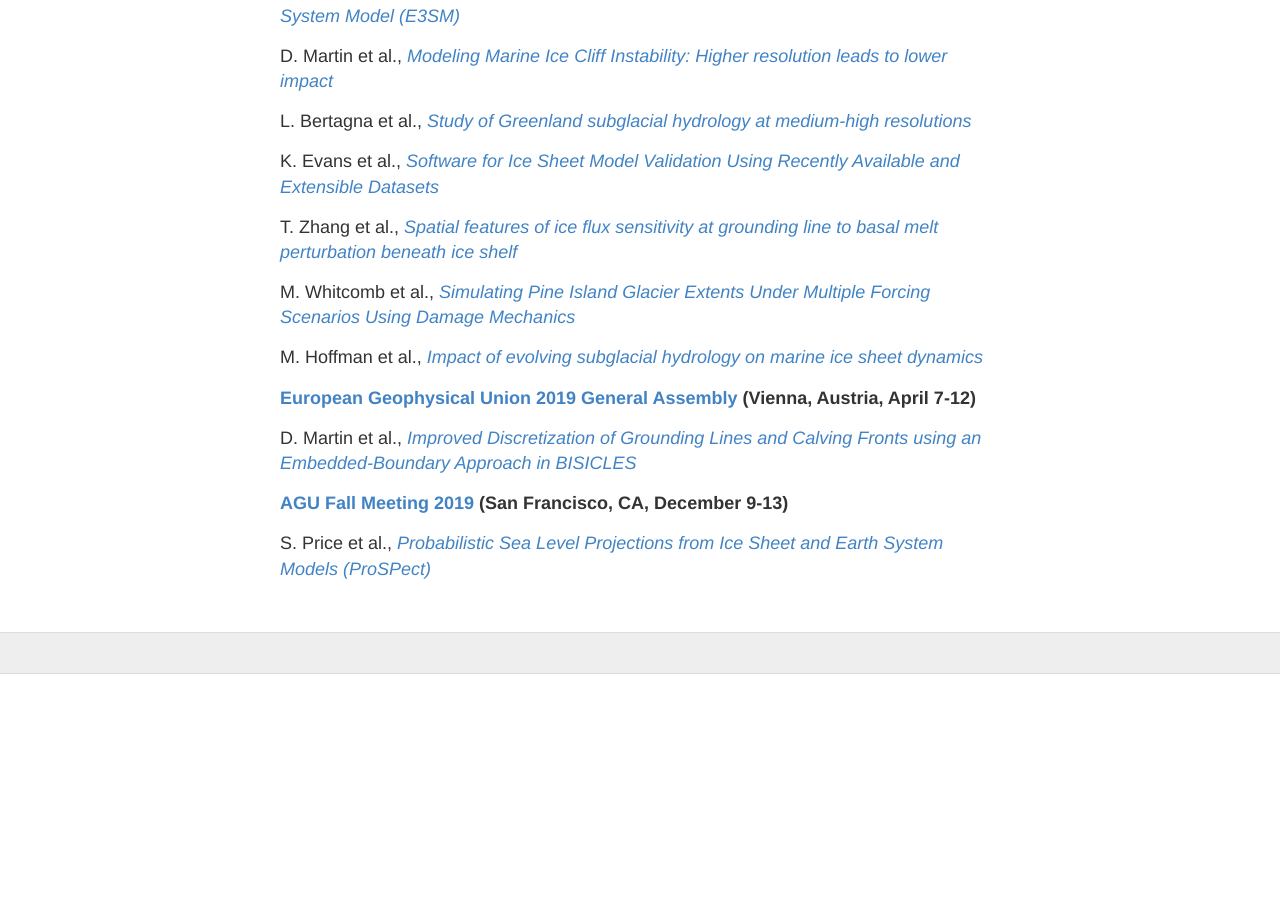
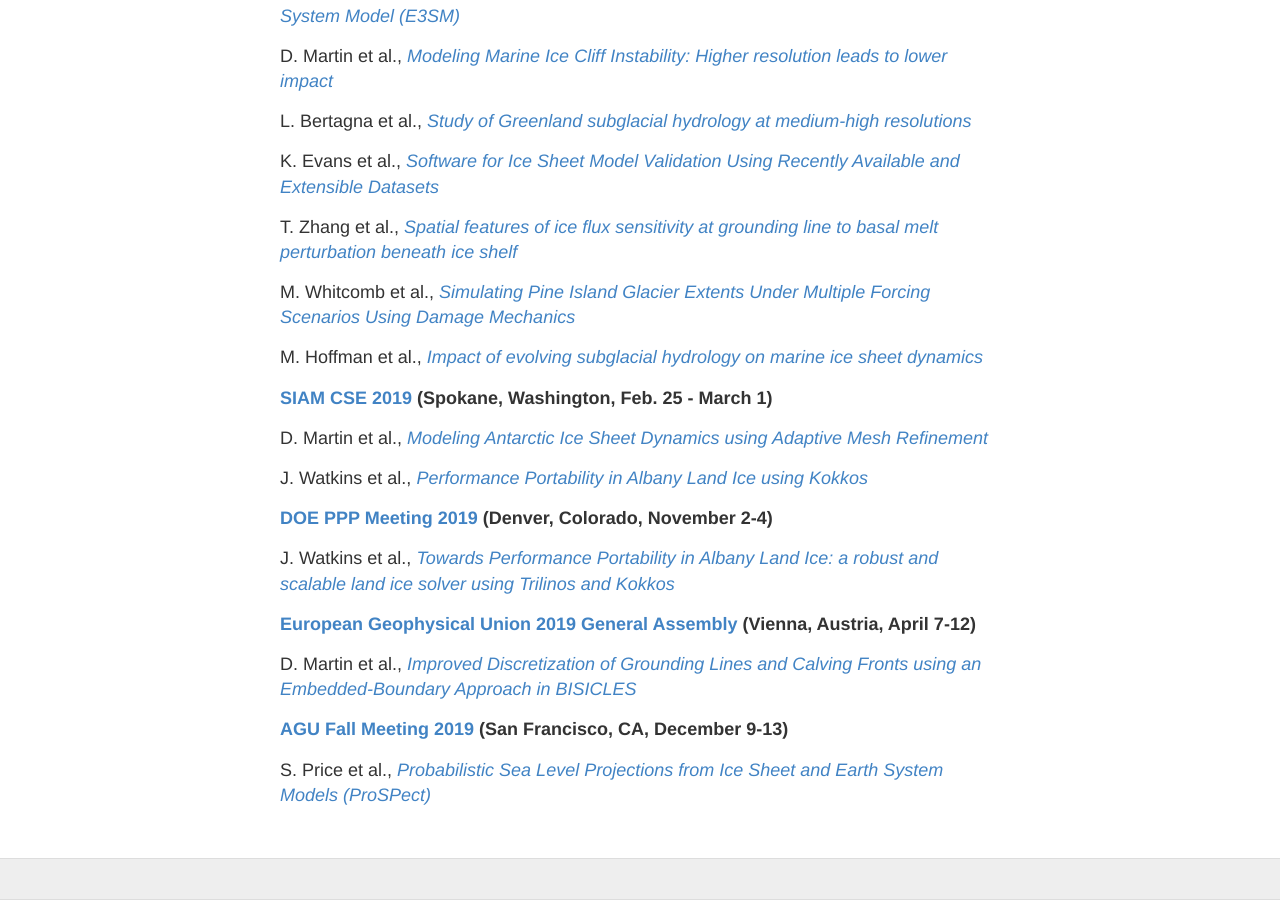
Before and after one commit to SLE-E3SM/SLE-E3SM.github.io, a Jekyll site: the page built from presentations.md, in a window 1280 px wide and 900 px high, scrolled down 2534 px. Built offline with Jekyll 4.4.1, drawn with Linux system fonts in a browser that asks for light colours; before the commit the page ends 3208 px from its top, so only the background shows below that.

Commit message:
Update presentations.md

```diff
--- a/presentations.md
+++ b/presentations.md
@@ -99,6 +99,16 @@ M. Whitcomb et al., [*Simulating Pine Island Glacier Extents Under Multiple Forc
 
 M. Hoffman et al., [*Impact of evolving subglacial hydrology on marine ice sheet dynamics*](https://drive.google.com/open?id=1skdeZcq0BgduOTNL2gmO34F8YpjjsNAf)
 
+**[SIAM CSE 2019](https://www.siam.org/Conferences/CM/Main/cse19) (Spokane, Washington, Feb. 25 - March 1)**
+
+D. Martin et al., [*Modeling Antarctic Ice Sheet Dynamics using Adaptive Mesh Refinement*](https://drive.google.com/open?id=1XCEQlV8Xn4uF0P596E2E3gxpG4znKtbK)
+
+J. Watkins et al., [*Performance Portability in Albany Land Ice using Kokkos*](https://drive.google.com/open?id=1zskvtG2-3X0VeGxH3RVUErM_X5OZP1EZ)
+
+**[DOE PPP Meeting 2019](https://doep3meeting2019.lbl.gov/) (Denver, Colorado, November 2-4)**
+
+J. Watkins et al., [*Towards Performance Portability in Albany Land Ice: a robust and scalable land ice solver using Trilinos and Kokkos*](https://drive.google.com/open?id=1yG3gSjTJpDrFhn2a-X_OSXOf_2yBQmmq)
+
 **[European Geophysical Union 2019 General Assembly](https://www.egu2019.eu/) (Vienna, Austria, April 7-12)**
 
 D. Martin et al., [*Improved Discretization of Grounding Lines and Calving Fronts using an Embedded-Boundary Approach in BISICLES*](https://drive.google.com/open?id=1MK4MueZfx266PMvS-_q2xZ6AkJmTIN0d)
```
